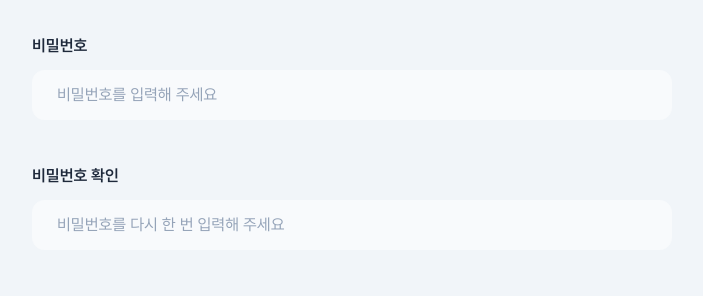
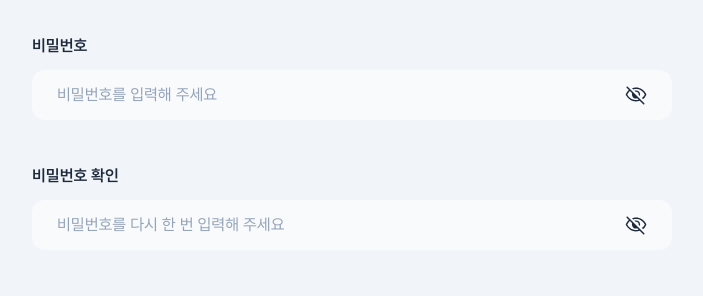
Before and after one commit to ParkSohyunee/slid-to-do, a Next.js app: page /signup in a window 1280 px wide. Shown: the part 475-771 px from the top of the page, without its empty margins (288-991 px from the left). Built offline with nearby package versions, Linux system fonts and the light colour scheme; no server answers.

Commit message:
feat: 비밀번호 보기, 가리기 기능 구현

```diff
--- a/src/pages/signup/index.tsx
+++ b/src/pages/signup/index.tsx
@@ -1,6 +1,7 @@
 import Image from "next/image"
 import Link from "next/link"
 import { useRouter } from "next/router"
+import { useState } from "react"
 import { useForm } from "react-hook-form"
 
 import {
@@ -20,6 +21,8 @@ type SignUpFormVaules = {
 
 export default function SignUpPage() {
   const router = useRouter()
+  const [visiblePassword, setVisiblePassword] = useState(false)
+  const [visiblePasswordConfirm, setVisiblePasswordConfirm] = useState(false)
   const {
     register,
     handleSubmit,
@@ -27,6 +30,15 @@ export default function SignUpPage() {
     watch,
     formState: { errors, isValid, isSubmitting },
   } = useForm<SignUpFormVaules>({ mode: "onBlur" })
+
+  const handleVisiblePassword =
+    (value: "password" | "passwordConfirm") => () => {
+      if (value === "password") {
+        setVisiblePassword((prev) => !prev)
+      } else {
+        setVisiblePasswordConfirm((prev) => !prev)
+      }
+    }
 
   const handleSubmitForm = async (data: SignUpFormVaules) => {
     try {
@@ -136,10 +148,11 @@ export default function SignUpPage() {
               >
                 비밀번호
               </label>
+              <div className="relative">
                 <input
                   {...register("password", passwordForSignUpValidationRules)}
                   className={`
-              px-6 py-3
+              px-6 py-3 w-full
               rounded-sm
               bg-slate-50
               text-base font-normal text-basic placeholder:text-slate-400
@@ -147,10 +160,19 @@ export default function SignUpPage() {
               focus:border-blue-500 focus:outline-none
               ${!!errors.password ? "border-error hover:border-error" : ""}
               `}
-                type="password"
+                  type={visiblePassword ? "text" : "password"}
                   autoComplete="off"
                   placeholder="비밀번호를 입력해 주세요"
                 />
+                <Image
+                  onClick={handleVisiblePassword("password")}
+                  className="absolute top-1/2 right-6 transform -translate-y-1/2 cursor-pointer"
+                  src={`/icons/visibility-${visiblePassword ? "on" : "off"}.svg`}
+                  alt="비밀번호 보기"
+                  width={24}
+                  height={24}
+                />
+              </div>
             </div>
             <p className="text-sm font-normal text-error mx-4 mt-2">
               {errors.password?.message}
@@ -164,6 +186,7 @@ export default function SignUpPage() {
               >
                 비밀번호 확인
               </label>
+              <div className="relative">
                 <input
                   {...register("passwordConfirm", {
                     required: "비밀번호를 입력해 주세요.",
@@ -174,7 +197,7 @@ export default function SignUpPage() {
                     },
                   })}
                   className={`
-              px-6 py-3
+              px-6 py-3 w-full
               rounded-sm
               bg-slate-50
               text-base font-normal text-basic placeholder:text-slate-400
@@ -182,10 +205,19 @@ export default function SignUpPage() {
               focus:border-blue-500 focus:outline-none
               ${!!errors.passwordConfirm ? "border-error hover:border-error" : ""}
               `}
-                type="password"
+                  type={visiblePasswordConfirm ? "text" : "password"}
                   autoComplete="off"
                   placeholder="비밀번호를 다시 한 번 입력해 주세요"
                 />
+                <Image
+                  onClick={handleVisiblePassword("passwordConfirm")}
+                  className="absolute top-1/2 right-6 transform -translate-y-1/2 cursor-pointer"
+                  src={`/icons/visibility-${visiblePasswordConfirm ? "on" : "off"}.svg`}
+                  alt="비밀번호 보기"
+                  width={24}
+                  height={24}
+                />
+              </div>
             </div>
             <p className="text-sm font-normal text-error mx-4 mt-2">
               {errors.passwordConfirm?.message}
```
Also changed, not shown: public/icons/visibility-off.svg (added), public/icons/visibility-on.svg (added). Lines whose indentation alone changed are shown as unchanged.
